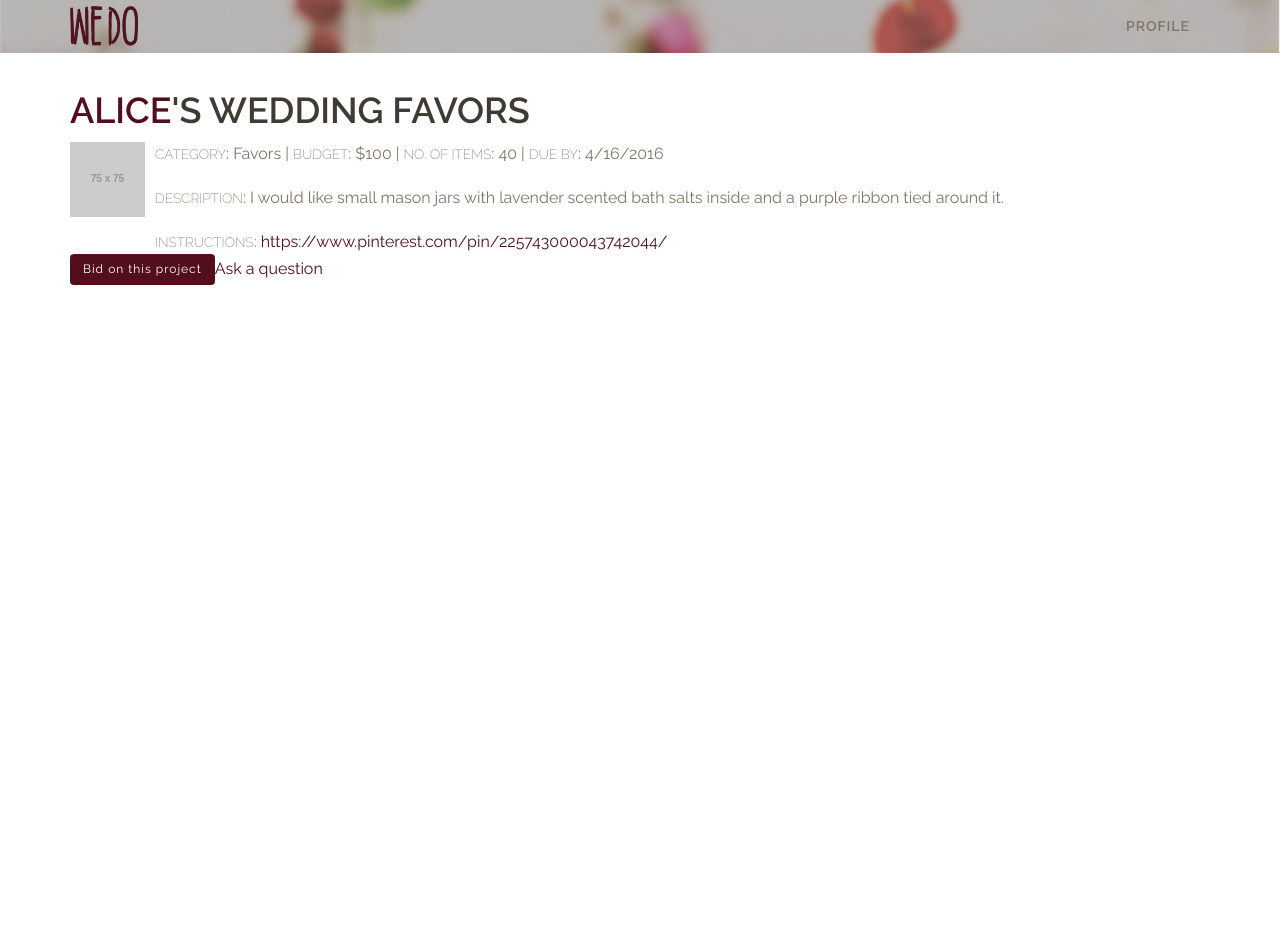
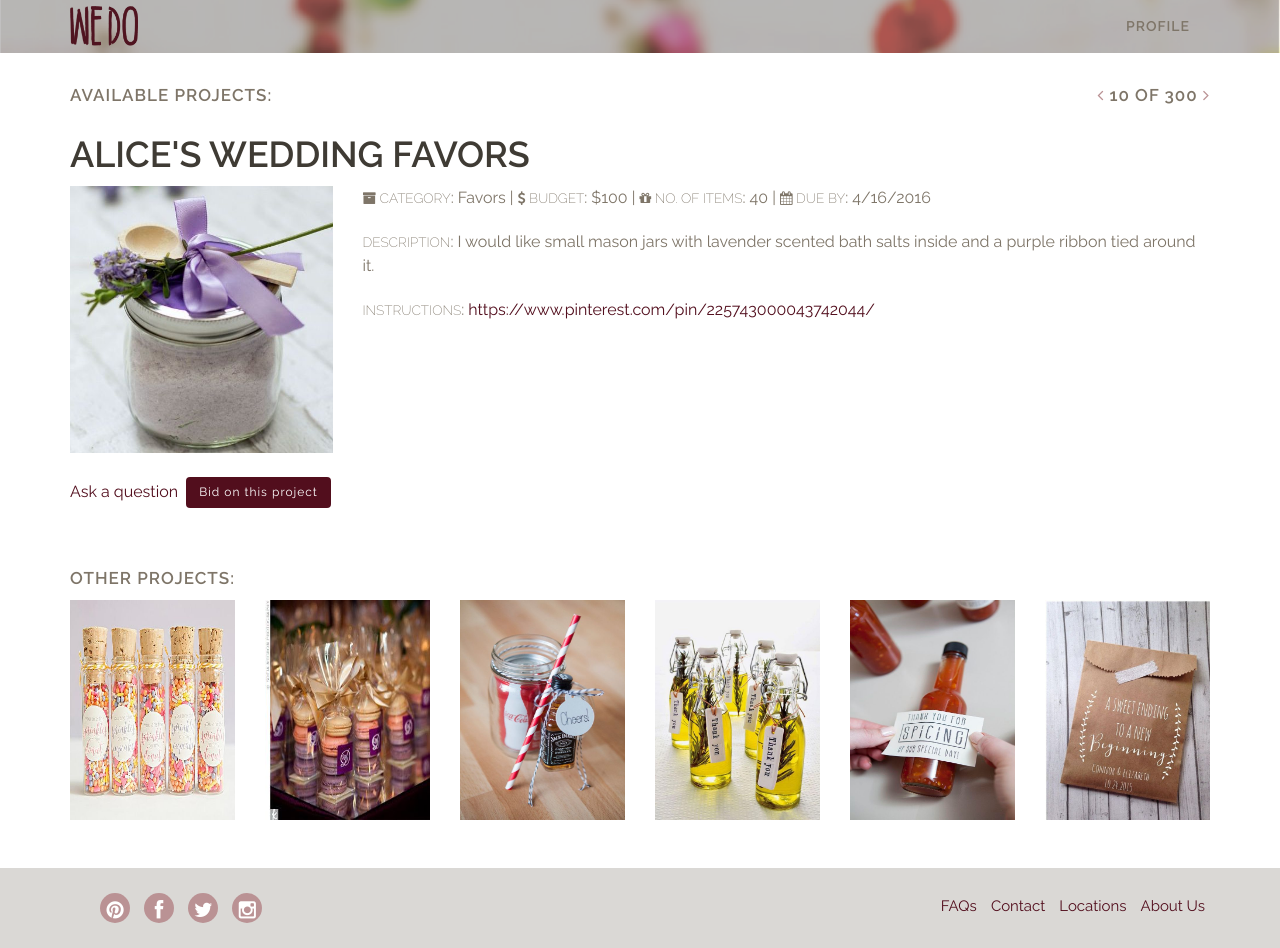
Before and after one commit to shivika/wedo, a website: page maker_project_detail.html in a window 1280 px wide. Before the commit the page ends 800 px from the top, so only its background shows below. Drawn offline with nearby package versions, Linux system fonts and the light colour scheme; placeholder pictures from the web are drawn by us.

Commit message:
Added styling to maker project detail page

```diff
--- a/css/less/core/utils.less
+++ b/css/less/core/utils.less
@@ -416,3 +416,11 @@
   background-size: 100%;
   background-image: url("../assets/bg-image-header.png");
 }
+
+.horizontal-image-gallery {
+  height: 220px;
+}
+
+.cream-bg {
+  background-color: rgba(163,157,150,0.4);
+}
--- a/maker_project_detail.html
+++ b/maker_project_detail.html
@@ -48,26 +48,86 @@
     <div class="container">
       <div class="row">
         <div class="col-sm-12">
-          <h1 class="page-title"><a href="/https://www.pinterest.com/">Alice</a>'s Wedding Favors</h1>
-        <div class="media">
-           <div class="media-left">
-               <img src="http://placehold.it/75x75" class="">
+          <h5 class="page-title pull-left">Available projects:</h5>
+          <h5 class="page-title pull-right"><i class="fa fa-angle-left c-pink-lt"></i>&#09;10 of 300&#09;<i class="fa fa-angle-right c-pink-lt"></i></h5>
         </div>
-           <div class="media-body align-m">
-             <p><span class="font-t-u font-w-2 small">Category</span>: Favors <span class="v-divider">|</span> <span class="font-t-u font-w-2 small">Budget</span>: $100 <span class="v-divider">|</span> <span class="font-t-u font-w-2 small">No. of Items</span>: 40 <span class="v-divider">|</span> <span class="font-t-u font-w-2 small">Due By</span>: 4/16/2016 </p>
+      </div>
+    </div>
+
+
+    <div class="container">
+        <div class="row">
+          <div class="col-sm-12">
+            <h1 class="page-title pull-left">Alice's Wedding Favors</h1>
+          </div>
+        </div>
+
+        <div class="row">
+          <img src="assets/maker-project-detail/lavender-salts.png" class="col-sm-3">
+          <div class="col-sm-9">
+            <p><span class="font-t-u font-w-2 small"><i class="fa fa-archive"></i> Category</span>: Favors <span class="v-divider">|</span> <span class="font-t-u font-w-2 small"><i class="fa fa-usd"></i> Budget</span>: $100 <span class="v-divider">|</span> <span class="font-t-u font-w-2 small"><i class="fa fa-gift"></i> No. of Items</span>: 40 <span class="v-divider">|</span> <span class="font-t-u font-w-2 small"><i class="fa fa-calendar"></i> Due By</span>: 4/16/2016 </p>
             <p><span class="font-t-u font-w-2 small">Description</span>: I would like small mason jars with lavender scented bath salts inside and a purple ribbon tied around it.</p>
             <p><span class="font-t-u font-w-2 small">Instructions</span>: <a href="https://www.pinterest.com/pin/225743000043742044/">https://www.pinterest.com/pin/225743000043742044/</a></p>
           </div>
         </div>
     </div>
+</section>
+<br>
+<section id="bid" class="text-left">
+    <div class="container">
+      <div class="row">
+        <div class="col-sm-12">
+          <a href="/https://www.pinterest.com/">Ask a question</a>&nbsp;
+          <button type="submit" class="btn btn-primary">Bid on this project</button>
+        </div>
+      </div>
     </div>
 </div>
 </section>
-<section id="bid" class="text-left">
+
+<br><br>
 <div class="container">
-         <p><span><button type="submit" class="btn btn-primary">Bid on this project</button></span><span><a href="/https://www.pinterest.com/">Ask a question</a></span></p>
+  <div class="row">
+    <div class="col-sm-12">
+      <h5 class="page-title pull-left">Other projects:</h5>
     </div>
   </div>
-</section>
+  <div class="row">
+    <img src="assets/maker-project-detail/wedding-favor-1.png" class="col-sm-2 horizontal-image-gallery">
+    <img src="assets/maker-project-detail/wedding-favor-2.png" class="col-sm-2 horizontal-image-gallery">
+    <img src="assets/maker-project-detail/wedding-favor-3.png" class="col-sm-2 horizontal-image-gallery">
+    <img src="assets/maker-project-detail/wedding-favor-4.png" class="col-sm-2 horizontal-image-gallery">
+    <img src="assets/maker-project-detail/wedding-favor-5.png" class="col-sm-2 horizontal-image-gallery">
+    <img src="assets/maker-project-detail/wedding-favor-6.png" class="col-sm-2 horizontal-image-gallery">
+  </div>
+</div>
+
+<br><br>
+
+<footer id="footer" class="cream-bg">
+  <div class="container">
+    <ul class="list-inline social pull-left">
+                <li>
+                    <a href="http://pinterest.com/shivika/" class="pinterest" target="_blank"><i class="fa fa-pinterest fa-lg"></i></a>
+                </li>
+                <li>
+                    <a href="https://www.facebook.com/shivika.asthana" class="facebook" target="_blank"><i class="fa fa-facebook fa-lg"></i></a>
+                </li>
+                <li><a href="https://twitter.com/shivasthana/" class="twitter" target="_blank"><i class="fa fa-twitter fa-lg"></i></a>
+                </li>
+                <li><a href="https://twitter.com/shivasthana/" class="instagram" target="_blank"><i class="fa fa-instagram fa-lg"></i></a>
+                </li>
+
+            </ul>
+    <ul class="list-inline list-unstyled pull-right c-maroon">
+      <li>FAQs</li>
+      <li>Contact</li>
+      <li>Locations</li>
+      <li>About Us</li>
+    </ul>
+  </div>
+</footer><!-- footer -->
+
+
 </body>
 </html>
```
Also changed, not shown: assets/maker-project-detail/lavender-salts.png (added), assets/maker-project-detail/wedding-favor-1.png (added), assets/maker-project-detail/wedding-favor-2.png (added), assets/maker-project-detail/wedding-favor-3.png (added), assets/maker-project-detail/wedding-favor-4.png (added), assets/maker-project-detail/wedding-favor-5.png (added), assets/maker-project-detail/wedding-favor-6.png (added), css/main.css, 1 other file. Lines whose indentation alone changed are shown as unchanged.
